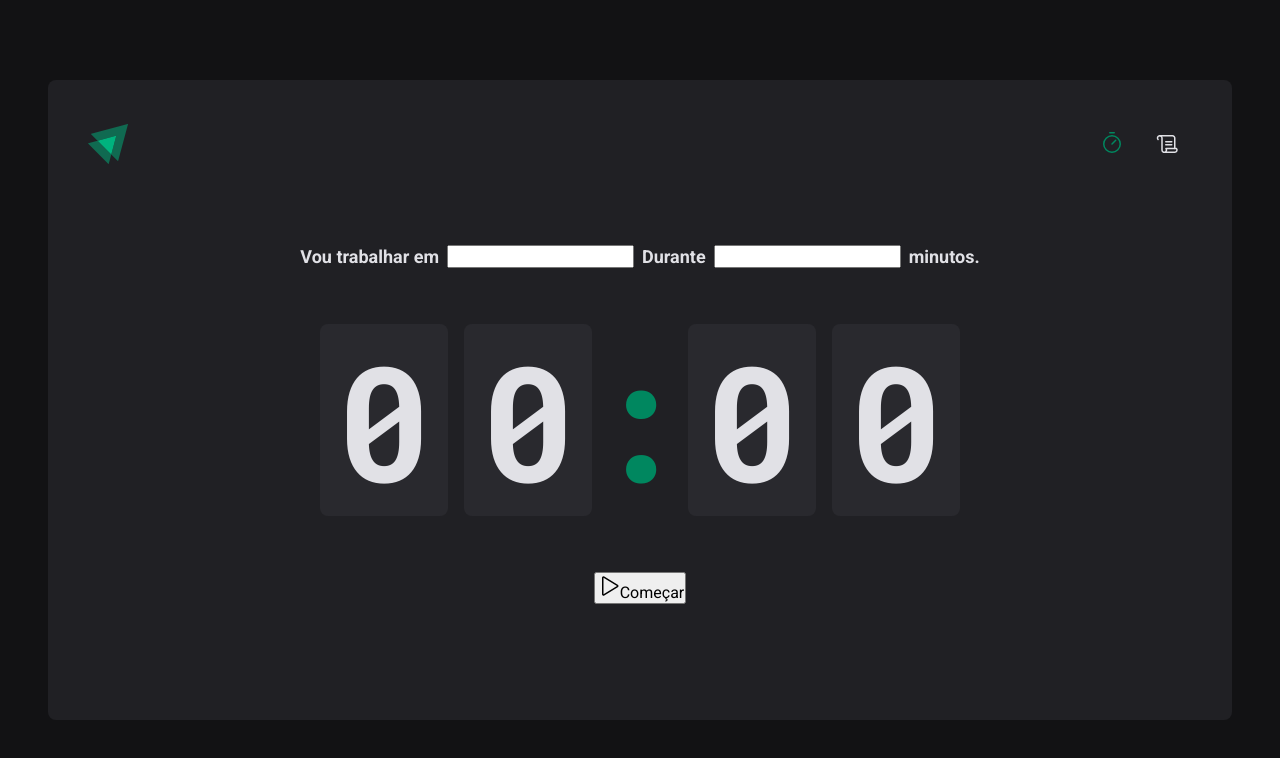
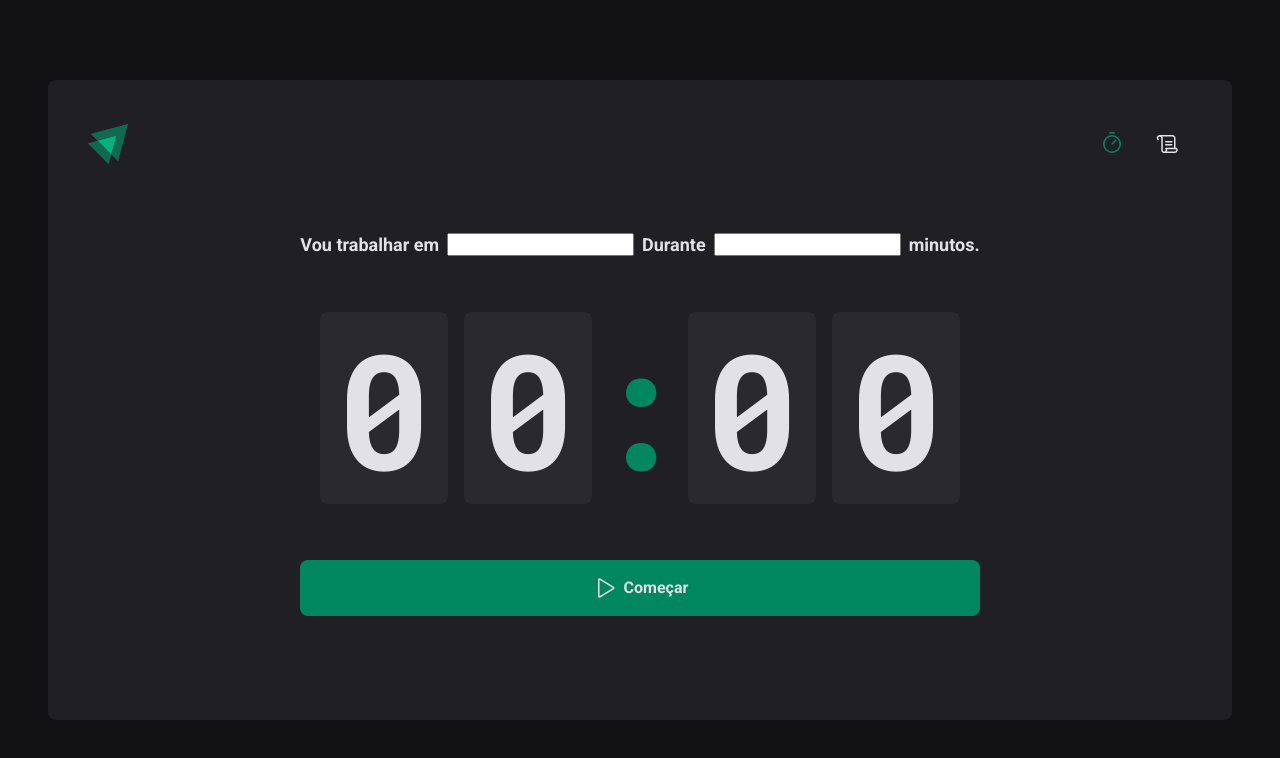
Before and after one commit to Hugovarellaa/Ignite-lab, a React (Vite) app in the folder 02-ignte-timer/: page / in a window 1280 px wide. Shown: the top 758 px of the page. Built offline with nearby package versions, Linux system fonts and the light colour scheme.

Commit message:
Estilo do botao de start countdown

```diff
--- a/02-ignte-timer/src/pages/Home/index.tsx
+++ b/02-ignte-timer/src/pages/Home/index.tsx
@@ -3,7 +3,9 @@
   CountdownContainer,
   FormContainer,
   HomeContainer,
-  Separator
+  // eslint-disable-next-line prettier/prettier
+  Separator,
+  StartCountdownButton
 } from './styles'
 
 export function Home() {
@@ -28,10 +30,10 @@
           <span>0</span>
         </CountdownContainer>
 
-        <button type="submit">
+        <StartCountdownButton type="submit">
           <Play size={24} />
           <span>Começar</span>
-        </button>
+        </StartCountdownButton>
       </form>
     </HomeContainer>
   )
--- a/02-ignte-timer/src/pages/Home/styles.ts
+++ b/02-ignte-timer/src/pages/Home/styles.ts
@@ -49,3 +49,24 @@
   display: flex;
   justify-content: center;
 `
+export const StartCountdownButton = styled.button`
+  background-color: ${({ theme }) => theme['green-500']};
+  color: ${({ theme }) => theme['gray-100']};
+
+  width: 100%;
+  border-radius: 8px;
+  border: 0;
+  padding: 1rem;
+
+  display: flex;
+  align-items: center;
+  justify-content: center;
+  gap: 0.5rem;
+  font-weight: bold;
+
+  cursor: pointer;
+
+  &:hover {
+    background-color: ${({ theme }) => theme['green-700']};
+  }
+`
```
